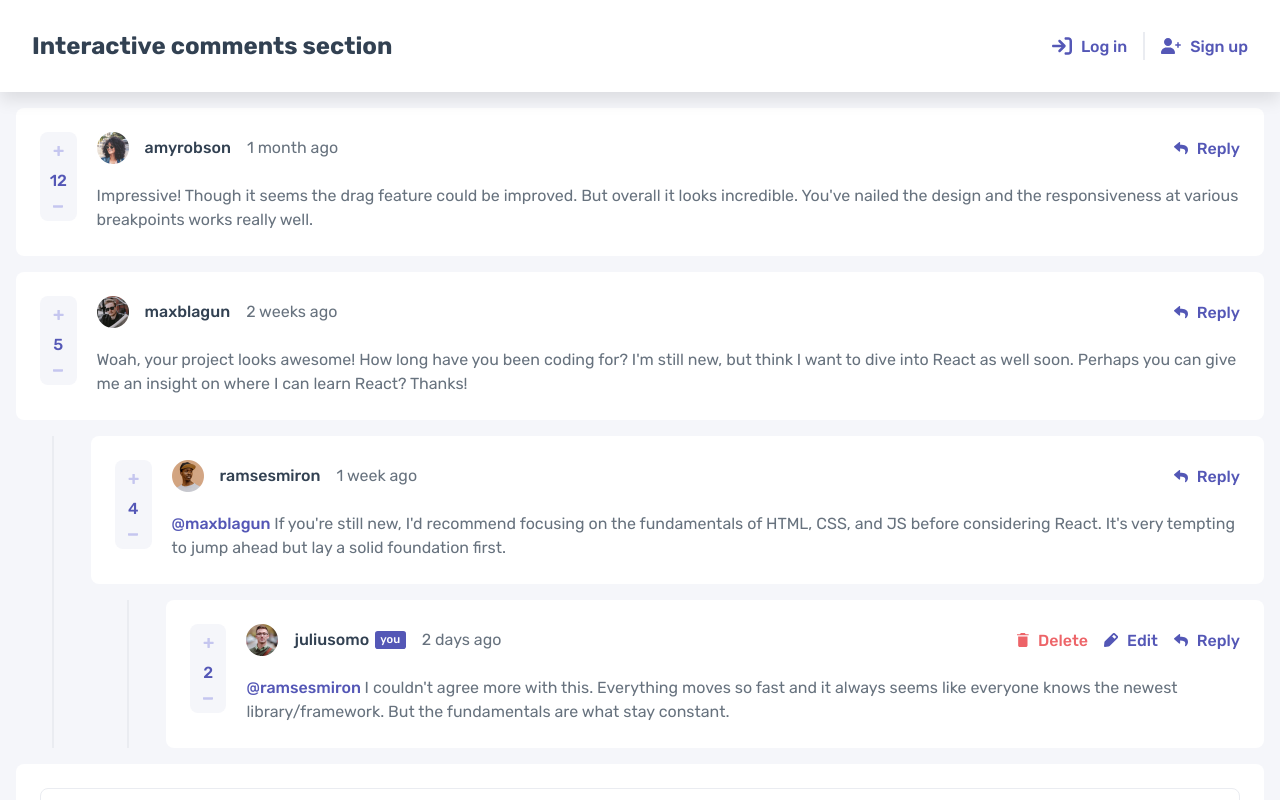
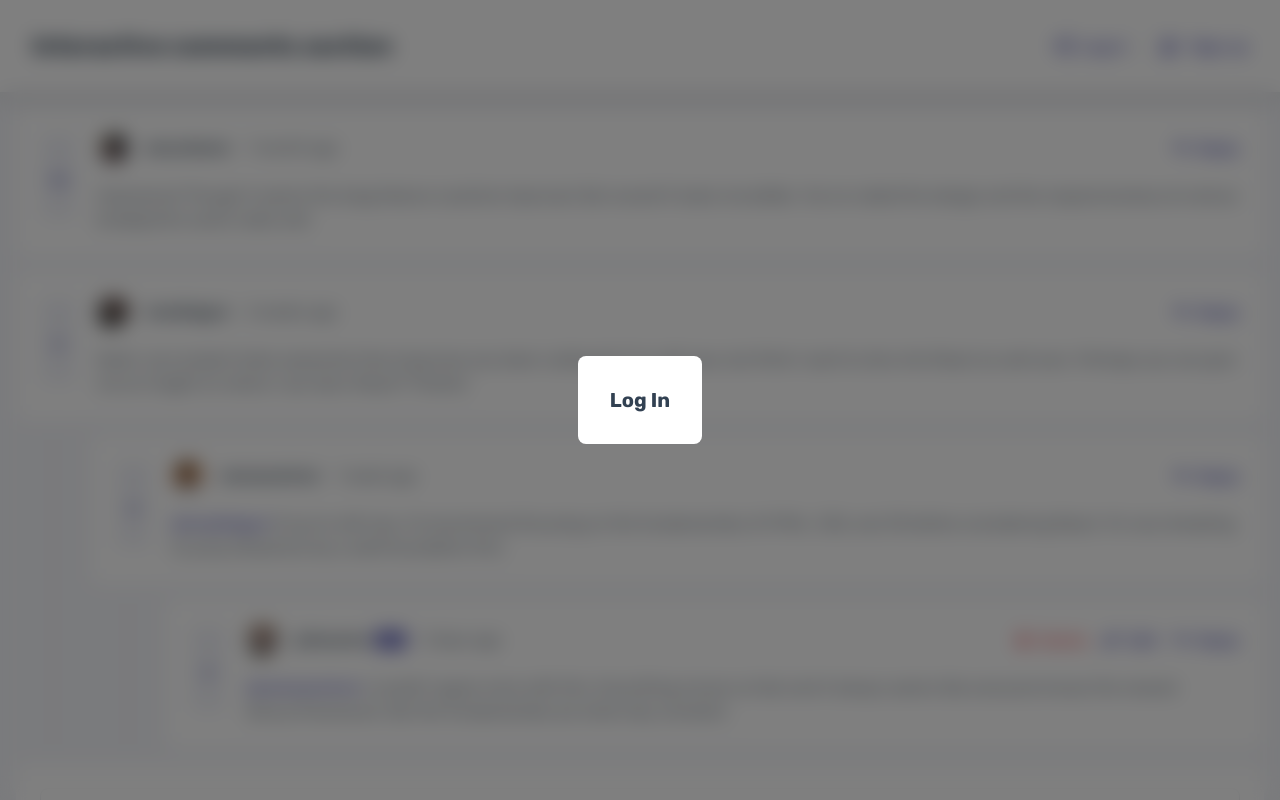
Before and after one commit to matijas-05/interactive-comments-section, a React (Vite) app: page / in a window 1280 px wide. Both pictures are taken after a click on the button "Log in". Shown: the top 800 px of the page. Built offline with nearby package versions, Linux system fonts and the light colour scheme.

Commit message:
feat: log in modal placeholder, cleanup and fixing of modal states and variables

```diff
--- a/src/components/App.tsx
+++ b/src/components/App.tsx
@@ -9,10 +9,12 @@ import amyRobson from "/src/assets/images/avatars/image-amyrobson.webp";
 import maxBlagun from "/src/assets/images/avatars/image-maxblagun.webp";
 import ramsesMiron from "/src/assets/images/avatars/image-ramsesmiron.webp";
 import juliusOmo from "/src/assets/images/avatars/image-juliusomo.webp";
+import LogInModal from "./Auth/LogInModal";
 
 function App() {
 	// Delete comment modal
 	const [deleteCommentModalIsOpen, setDeleteCommentModalIsOpen] = useState(false);
+
 	function handleOpenDeleteCommentModal() {
 		setDeleteCommentModalIsOpen(true);
 	}
@@ -37,9 +39,16 @@ function App() {
 		console.log("sending message");
 	}
 
+	// Log in modal
+	const [logInModalIsOpen, setLogInModalIsOpen] = useState(false);
+
+	function handleToggleLogInModal() {
+		setLogInModalIsOpen(!logInModalIsOpen);
+	}
+
 	return (
 		<>
-			<Header />
+			<Header openLogInModal={() => handleToggleLogInModal()} openSignUpModal={() => console.log("")} />
 
 			<section className="comments">
 				<Comment
@@ -65,15 +74,15 @@ function App() {
 							openReplyModal={handleToggleReplyModal}
 							openDeleteCommentModal={handleOpenDeleteCommentModal}
 							message="@ramsesmiron I couldn't agree more with this. Everything moves so fast and it always seems like everyone knows the newest library/framework. But the fundamentals are what stay constant."
-
 						>
 						</Comment>
 					</Comment>
 				</Comment>
 			</section>
 
+			{/* Comment related modals */}
 			<AddCommentModal onSendMessage={handleSendMessage} />
-			<ReplyModal modalState={replyModalIsOpen} onSendMessage={handleSendMessage} onCancel={handleCloseReplyModal}
+			<ReplyModal isOpen={replyModalIsOpen} onSendMessage={handleSendMessage} onCancel={handleCloseReplyModal}
 				parent={replyModalParent ?? document.getElementById("root")!} userName={replyModalParentUserName} />
 			<NoYesModal
 				header="Delete comment"
@@ -82,6 +91,9 @@ function App() {
 				onNoClicked={handleCloseDeleteCommentModal} onYesClicked={handleCloseDeleteCommentModal}
 				modalState={deleteCommentModalIsOpen}
 			/>
+
+			{/* Auth related modals */}
+			<LogInModal isOpen={logInModalIsOpen} onRequestClose={() => handleToggleLogInModal()} />
 		</>
 	);
 }
--- a/src/components/Auth/Header.module.scss
+++ b/src/components/Auth/Header.module.scss
@@ -13,7 +13,6 @@
 }
 .header-text {
 	font-size: clamp(1.135rem, 5.14vw, 1.5rem);
-	color: v.$clr-text-neutral-500;
 }
 
 .navbar {
--- a/src/components/Auth/Header.tsx
+++ b/src/components/Auth/Header.tsx
@@ -1,12 +1,16 @@
+import { useEffect, useRef } from "react";
 import ButtonSecondary from "../General/Buttons/ButtonSecondary";
 import MediaQuery from "react-responsive";
 import styles from "./Header.module.scss";
 
 import logInIcon from "/src/assets/images/icon-log-in.svg";
 import signUpIcon from "/src/assets/images/icon-sign-up.svg";
-import { useEffect, useRef } from "react";
 
-function Header() {
+interface Props {
+	openLogInModal: () => void,
+	openSignUpModal: () => void
+}
+function Header(props: Props) {
 	const btnTextBreakpoint = 650;
 	const headerRef = useRef<HTMLDivElement>(null);
 
@@ -25,7 +29,7 @@ function Header() {
 				<MediaQuery maxWidth={btnTextBreakpoint - 1}><hr /></MediaQuery>
 
 				<ButtonSecondary className="text-purple" iconClassName={`${styles["icon"]}`}
-					iconSrc={logInIcon} alt="Log in" onClick={() => console.log("log in")}
+					iconSrc={logInIcon} alt="Log in" onClick={() => props.openLogInModal()}
 				>
 					<MediaQuery minWidth={btnTextBreakpoint}>Log in</MediaQuery>
 				</ButtonSecondary>
@@ -33,7 +37,7 @@ function Header() {
 				<MediaQuery minWidth={btnTextBreakpoint}><hr /></MediaQuery>
 
 				<ButtonSecondary className="text-purple" iconClassName={`${styles["icon"]}`}
-					iconSrc={signUpIcon} alt="Sign up" onClick={() => console.log("sign up")}
+					iconSrc={signUpIcon} alt="Sign up" onClick={() => props.openSignUpModal()}
 				>
 					<MediaQuery minWidth={btnTextBreakpoint}>Sign up</MediaQuery>
 				</ButtonSecondary>
--- /dev/null
+++ b/src/components/Auth/LogInModal.tsx
@@ -0,0 +1,20 @@
+import PopupModal from "../General/Modals/PopupModal";
+
+interface Props {
+	isOpen: boolean,
+	onRequestClose: () => void
+}
+function LogInModal(props: Props) {
+	return (
+		<PopupModal
+			bodyOpenClassName="LogInModal__Body"
+			portalClassName="LogInModalPortal"
+			isOpen={props.isOpen}
+			onRequestClose={props.onRequestClose}
+		>
+			<h1>Log In</h1>
+		</PopupModal>
+	);
+}
+
+export default LogInModal;
--- a/src/components/Comment/ReplyModal.tsx
+++ b/src/components/Comment/ReplyModal.tsx
@@ -12,7 +12,7 @@ ReactModal.defaultStyles.overlay = {};
 ReactModal.defaultStyles.content = {};
 
 interface Props {
-	modalState: boolean,
+	isOpen: boolean,
 	onSendMessage: () => void,
 	onCancel: () => void,
 	parent: HTMLElement,
@@ -25,7 +25,7 @@ function AddCommentModal(props: Props) {
 	useEffect(() => {
 		const portal = document.querySelector(".ReplyModalPortal") as HTMLDivElement;
 
-		if (props.modalState) {
+		if (props.isOpen) {
 			portal!.style.removeProperty("display");
 			portal!.parentElement?.style.removeProperty("display");
 		}
@@ -41,7 +41,7 @@ function AddCommentModal(props: Props) {
 			bodyOpenClassName="ReplyModal__Body"
 			portalClassName="ReplyModalPortal"
 			contentLabel="Reply to a comment" ariaHideApp={false}
-			isOpen={props.modalState} shouldCloseOnEsc={true}
+			isOpen={props.isOpen} shouldCloseOnEsc={true}
 			onAfterOpen={() => {
 				// Focus on input
 				const commentInput = inputRef.current!;
--- a/src/components/General/Modals/NoYesModal.tsx
+++ b/src/components/General/Modals/NoYesModal.tsx
@@ -13,6 +13,8 @@ interface Props {
 function NoYesModal(props: Props) {
 	return (
 		<PopupModal
+			bodyOpenClassName="NoYesModal__Body"
+			portalClassName="NoYesPortal"
 			isOpen={props.modalState}
 			onRequestClose={props.onNoClicked}	// Choose no when cancelling modal (esc or overlay click)
 			contentLabel={props.header}
--- a/src/components/General/Modals/PopupModal.module.scss
+++ b/src/components/General/Modals/PopupModal.module.scss
@@ -8,12 +8,6 @@
 
 	> h1 {
 		font-size: 1.25em;
-		font-weight: 700;
-		color: v.$clr-text-neutral-500;
-	}
-	> p {
-		font-weight: 400;
-		color: v.$clr-text-400;
 	}
 
 	transform: scale(0.5);
--- a/src/components/General/Modals/PopupModal.tsx
+++ b/src/components/General/Modals/PopupModal.tsx
@@ -3,11 +3,13 @@ import { disableBodyScroll, enableBodyScroll } from "body-scroll-lock";
 import styles from "./PopupModal.module.scss";
 
 interface Props extends ReactModal.Props {
-	onRequestClose: () => void;
+	onRequestClose?: () => void;
 }
 function PopupModal(props: Props) {
 	return (
 		<ReactModal
+			bodyOpenClassName="PopupModal__Body"
+			portalClassName="PopupModalPortal"
 			{...props}
 
 			className={{
@@ -15,8 +17,6 @@ function PopupModal(props: Props) {
 				afterOpen: styles["PopupModal__Content--after-open"],
 				beforeClose: styles["PopupModal__Content--before-close"]
 			}}
-			bodyOpenClassName="PopupModal__Body"
-			portalClassName="PopupModalPortal"
 			overlayClassName={{
 				base: `${styles["PopupModal__Overlay"]} f-center`,
 				afterOpen: styles["PopupModal__Overlay--after-open"],
--- a/src/scss/_globals.scss
+++ b/src/scss/_globals.scss
@@ -1,4 +1,4 @@
-@use "./variables" as v;
+@use "./variables"as v;
 @import url('https://fonts.googleapis.com/css2?family=Rubik:wght@400;500;700&display=swap');
 
 *,
@@ -19,6 +19,15 @@ button {
 	background: none;
 	cursor: pointer;
 	font-size: 1rem;
+}
+h1,
+h2,
+h3,
+h4,
+h5,
+h6 {
+	font-weight: 700;
+	color: v.$clr-text-neutral-500;
 }
 p {
 	line-height: v.$line-height;
```
